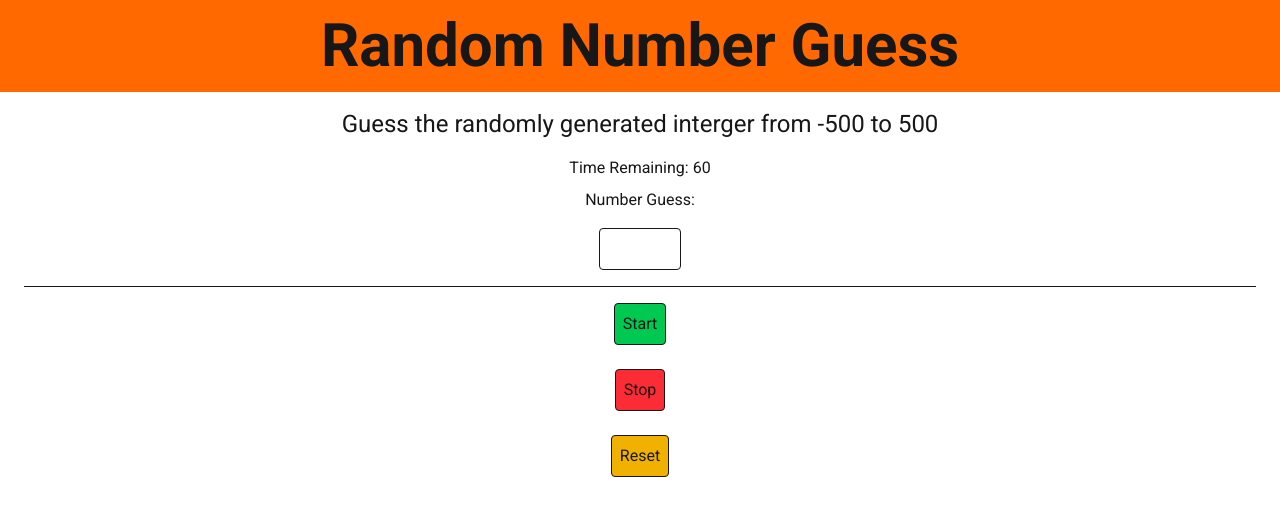
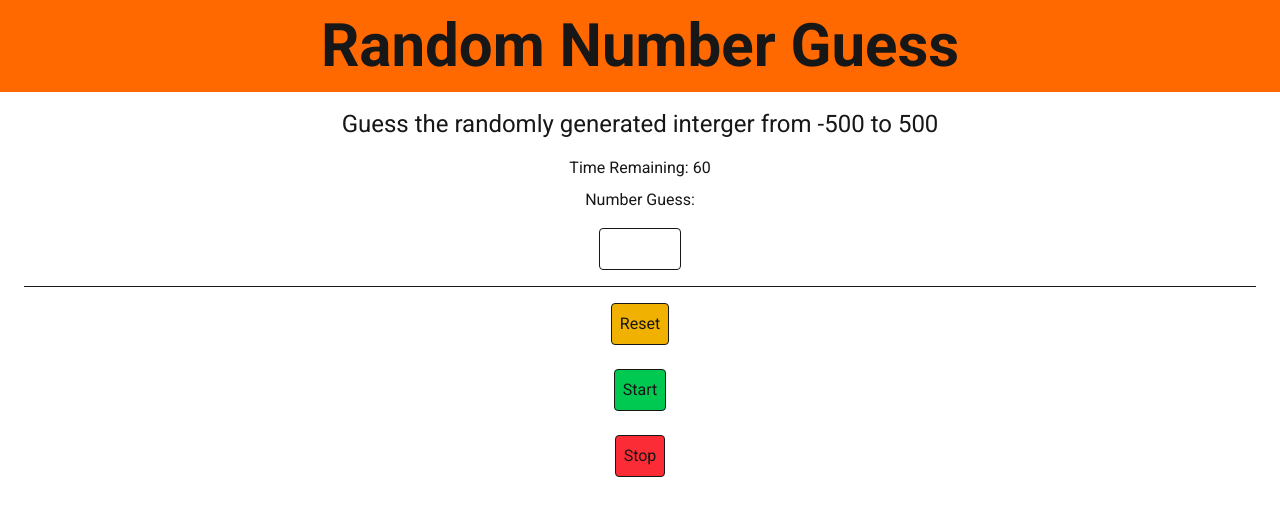
Before and after one commit to starrv/RandomNumberGuess, a Next.js app: page / in a window 1280 px wide. Shown: the top 516 px of the page. Built offline with nearby package versions, Linux system fonts and the light colour scheme.

Commit message:
minor update to UI

```diff
--- a/app/page.tsx
+++ b/app/page.tsx
@@ -90,13 +90,13 @@ function App() {
         <hr className="m-2" />
         <div className="row m-2">
           <div className="col m-2">
+            <button className="border rounded-sm bg-yellow-500 cursor-pointer m-2 p-2" onClick={resetInput} disabled={timer ? false : true}>Reset</button>
+          </div>
+          <div className="col m-2">
             <button className="border rounded-sm bg-green-500 cursor-pointer m-2 p-2" onClick={initGame}>Start</button>
           </div>
           <div className="col m-2">
             <button className="border rounded-sm bg-red-500 cursor-pointer m-2 p-2" onClick={userEndGame}>Stop</button>
-          </div>
-          <div className="col m-2">
-            <button className="border rounded-sm bg-yellow-500 cursor-pointer m-2 p-2" onClick={resetInput} disabled={timer ? false : true}>Reset</button>
           </div>
         </div>
         <audio ref={alarmAudio} src="./audio/alarm.wav"></audio>
```
